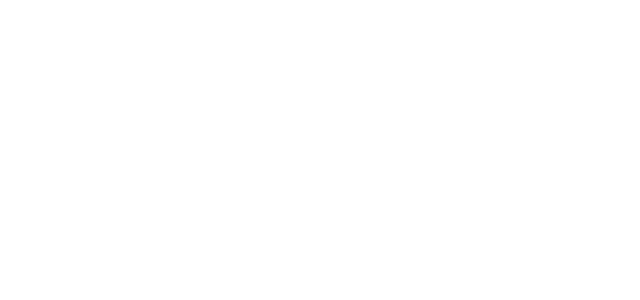
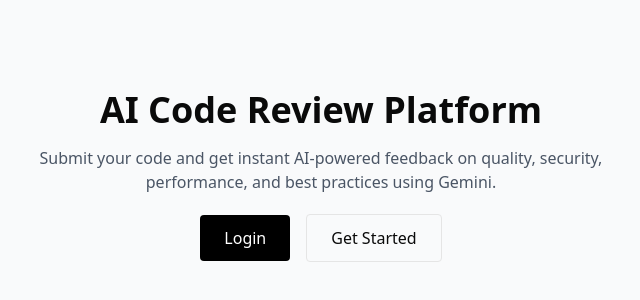
Before and after one commit to Priyanshu3369/codeSensei, a React app in the folder frontend/: page / in a window 1280 px wide. Before the commit this address had no page. Shown: the part 230-530 px from the top of the page, without its empty margins (319-959 px from the left). Built offline with nearby package versions, Linux system fonts and the light colour scheme; the HTML template or start-up script is replaced by a standard one.

Commit message:
all the things done, now focus on UI

```diff
--- a/frontend/src/App.jsx
+++ b/frontend/src/App.jsx
@@ -6,19 +6,23 @@
 import SubmitCode from './pages/SubmitCode';
 import ReviewHistory from './pages/ReviewHistory';
 import ReviewDetail from './pages/ReviewDetail';
-import Settings from './pages/Settings';
+import AppLayout from './layouts/AppLayout';
+import Home from './pages/Home';
 
 export default function App() {
   return (
     <BrowserRouter>
       <Routes>
+        <Route path="/" element={<Home />} />
         <Route path="/register" element={<Register />} />
         <Route path="/login" element={<Login />} />
         <Route
           path="/dashboard"
           element={
             <ProtectedRoute>
-              <Dashboard />
+              <AppLayout>
+                <Dashboard />
+              </AppLayout>
             </ProtectedRoute>
           }
         />
@@ -26,7 +30,9 @@
           path="/submit"
           element={
             <ProtectedRoute>
-              <SubmitCode />
+              <AppLayout>
+                <SubmitCode />
+              </AppLayout>
             </ProtectedRoute>
           }
         />
@@ -34,7 +40,9 @@
           path="/reviews"
           element={
             <ProtectedRoute>
-              <ReviewHistory />
+              <AppLayout>
+                <ReviewHistory />
+              </AppLayout>
             </ProtectedRoute>
           }
         />
@@ -42,15 +50,9 @@
           path="/reviews/:id"
           element={
             <ProtectedRoute>
-              <ReviewDetail />
-            </ProtectedRoute>
-          }
-        />
-        <Route
-          path="/settings"
-          element={
-            <ProtectedRoute>
-              <Settings />
+              <AppLayout>
+                <ReviewDetail />
+              </AppLayout>
             </ProtectedRoute>
           }
         />
--- /dev/null
+++ b/frontend/src/components/Footer.jsx
@@ -0,0 +1,7 @@
+export default function Footer() {
+  return (
+    <footer className="bg-gray-100 text-center text-sm py-4 mt-10">
+      © {new Date().getFullYear()} CodeReview AI. Built with Gemini.
+    </footer>
+  );
+}
--- /dev/null
+++ b/frontend/src/components/Navbar.jsx
@@ -0,0 +1,34 @@
+import { Link, useNavigate } from 'react-router-dom';
+
+export default function Navbar() {
+  const navigate = useNavigate();
+  const isLoggedIn = !!localStorage.getItem('token');
+
+  const logout = () => {
+    localStorage.removeItem('token');
+    navigate('/login');
+  };
+
+  return (
+    <nav className="bg-white shadow px-6 py-4 flex justify-between items-center">
+      <Link to="/dashboard" className="text-xl font-bold">
+        CodeReview AI
+      </Link>
+      {!isLoggedIn ? (
+        <div className="space-x-4 text-sm">
+          <Link to="/login">Login</Link>
+          <Link to="/register">Register</Link>
+        </div>
+      ) : (
+        <div className="space-x-4 text-sm">
+          <Link to="/dashboard">Dashboard</Link>
+          <Link to="/submit">Submit Code</Link>
+          <Link to="/reviews">Reviews</Link>
+          <button onClick={logout} className="text-red-600 ml-4">
+            Logout
+          </button>
+        </div>
+      )}
+    </nav>
+  );
+}
--- /dev/null
+++ b/frontend/src/layouts/AppLayout.jsx
@@ -0,0 +1,12 @@
+import Navbar from '../components/Navbar';
+import Footer from '../components/Footer';
+
+export default function AppLayout({ children }) {
+  return (
+    <div className="min-h-screen flex flex-col">
+      <Navbar />
+      <main className="flex-grow">{children}</main>
+      <Footer />
+    </div>
+  );
+}
--- /dev/null
+++ b/frontend/src/pages/Home.jsx
@@ -0,0 +1,50 @@
+import { Link } from 'react-router-dom';
+
+export default function Home() {
+  const isLoggedIn = !!localStorage.getItem('token');
+
+  return (
+    <div className="min-h-screen bg-gray-50 flex flex-col justify-center items-center text-center px-6">
+      <h1 className="text-4xl font-bold mb-4">
+        AI Code Review Platform
+      </h1>
+
+      <p className="text-gray-600 max-w-xl mb-8">
+        Submit your code and get instant AI-powered feedback on
+        quality, security, performance, and best practices using Gemini.
+      </p>
+
+      {isLoggedIn ? (
+        <div className="space-x-4">
+          <Link
+            to="/dashboard"
+            className="bg-black text-white px-6 py-3 rounded"
+          >
+            Go to Dashboard
+          </Link>
+          <Link
+            to="/submit"
+            className="border px-6 py-3 rounded"
+          >
+            Submit Code
+          </Link>
+        </div>
+      ) : (
+        <div className="space-x-4">
+          <Link
+            to="/login"
+            className="bg-black text-white px-6 py-3 rounded"
+          >
+            Login
+          </Link>
+          <Link
+            to="/register"
+            className="border px-6 py-3 rounded"
+          >
+            Get Started
+          </Link>
+        </div>
+      )}
+    </div>
+  );
+}
```
